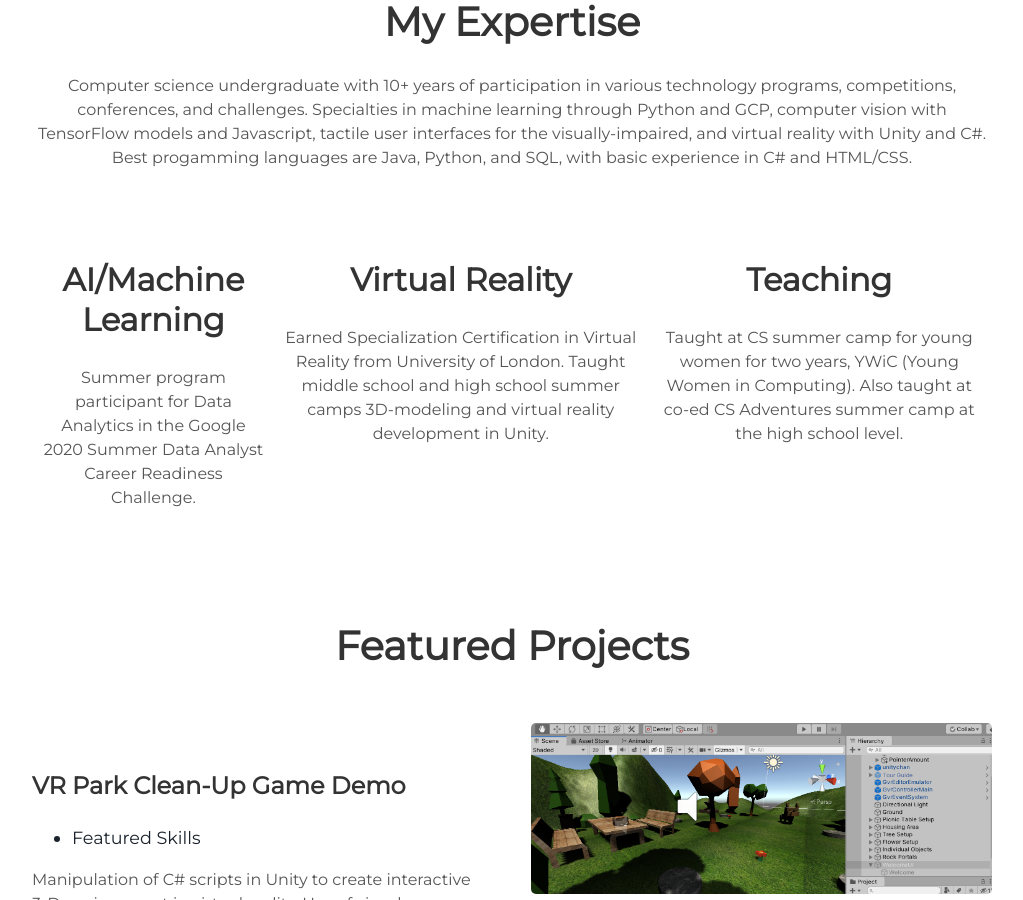
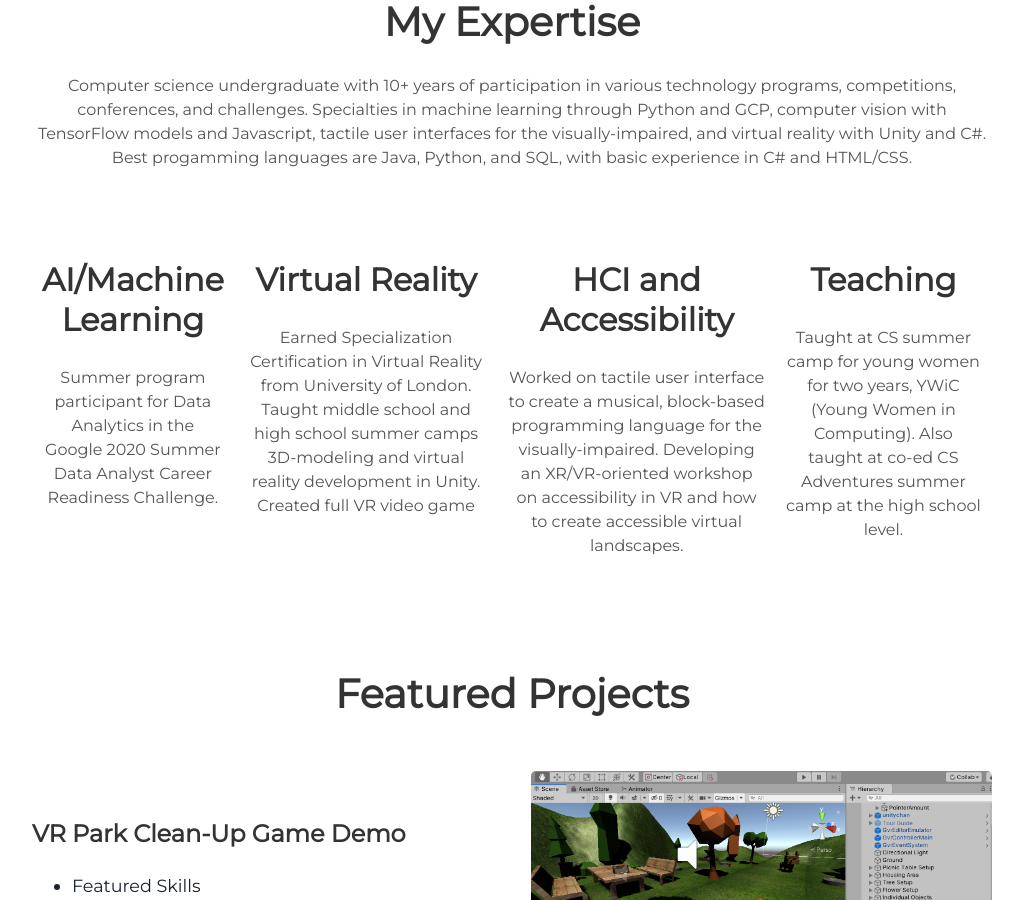
Before and after one commit to jcollins-01/site, a Jekyll site: the page built from index.html, in a window 1280 px wide and 900 px high, scrolled down 983 px. Shown: the whole window, without its empty margins (128-1151 px from the left). Built offline with Jekyll 4.4.1, drawn with Linux system fonts in a browser that asks for light colours.

Commit message:
Added info about HCI/Acessibility + Unity Game.

```diff
--- a/_config.yml
+++ b/_config.yml
@@ -10,6 +10,7 @@ user_title: #Learner of HCI and Accessibility
 email: collinsjazmin.21@gmail.com
 twitter_username: lorem_ipsum
 github_username:  https://github.com/jcollins-01
+google_scholar: https://scholar.google.com/citations?user=GQqtjpoAAAAJ&hl=en&oi=ao
 
 # Google-analytics
 google-analytics:
--- a/_includes/about.html
+++ b/_includes/about.html
@@ -14,7 +14,14 @@
     <!--<i class="devicon-javascript-plain colored"></i>
     <i class="devicon-react-original-wordmark colored"></i>
     <i class="devicon-nodejs-plain-wordmark"></i>-->
-    <p>Earned Specialization Certification in Virtual Reality from University of London. Taught middle school and high school summer camps 3D-modeling and virtual reality development in Unity.</p>
+    <p>Earned Specialization Certification in Virtual Reality from University of London. Taught middle school and high school summer camps 3D-modeling and virtual reality development in Unity. Created full VR video game </p>
+  </div>
+  <div class="tech">
+    <h2>HCI and Accessibility</h2>
+    <!--<i class="devicon-git-plain"></i>
+    <i class="devicon-gulp-plain colored"></i>
+    <i class="devicon-atom-original-wordmark"></i>-->
+    <p>Worked on tactile user interface to create a musical, block-based programming language for the visually-impaired. Developing an XR/VR-oriented workshop on accessibility in VR and how to create accessible virtual landscapes.</p>
   </div>
   <div class="tech">
     <h2>Teaching</h2>
```
